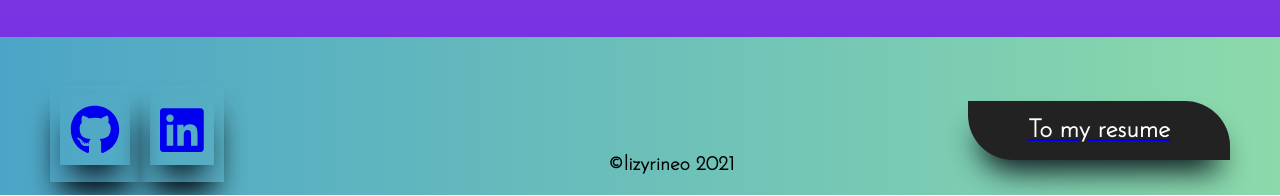
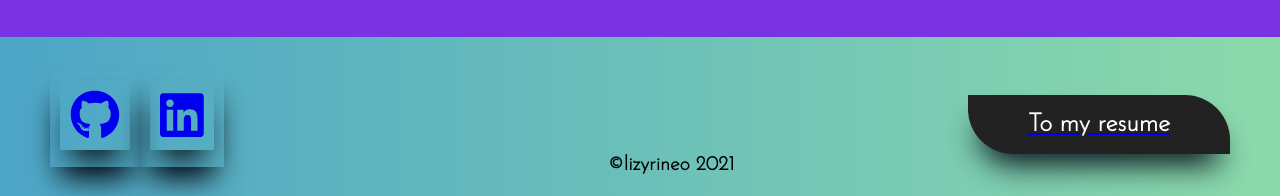
Before and after one commit to lizyrineo/liz-yrineo, a React (Create React App) app: page /ContactForm in a window 1280 px wide. Shown: the part 733-929 px from the top of the page. Built offline with nearby package versions, Linux system fonts and the light colour scheme; a web font is replaced by a local one.

Commit message:
footer alignments

```diff
--- a/src/Footer/Footer.css
+++ b/src/Footer/Footer.css
@@ -26,7 +26,7 @@
 }
 
 .social-container{
-
+  margin-top: -15px;
   display: flex;
   flex-direction: row;
   align-self: flex-start;
@@ -53,9 +53,10 @@
   margin-left: auto;
   margin-right: 50px;
   margin-bottom: 35px;
-  margin-top: 5px;
+
 }
 .resume-click{
+
   box-shadow: rgb(5, 13, 21) 0px 20px 30px -10px;
   text-decoration: none;
   border-top-right-radius: 45px;
@@ -74,7 +75,7 @@
   font-size: 25px;
   background-color: #222;
   padding: 17px 60px;
-  margin: 0 auto;
+  margin: 10px auto;
 }
 
 .resume-click span {
```
